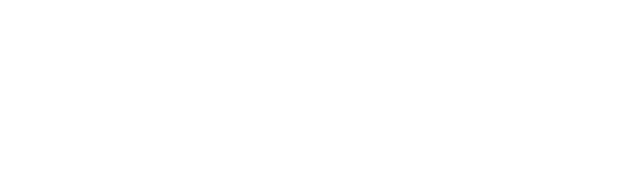
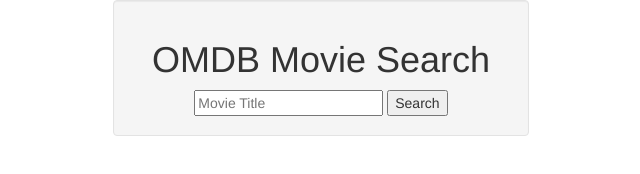
Before and after one commit to dchen71/odin-ajax_submission, a plain HTML site: page Index.html in a window 1280 px wide. Shown: the whole page, without its empty margins (319-959 px from the left). Drawn offline with nearby package versions, Linux system fonts and the light colour scheme.

Commit message:
setup base search form and bootstrap

```diff
--- a/Index.html
+++ b/Index.html
@@ -6,11 +6,22 @@
     <meta name="viewport" content="width=device-width, initial-scale=1">
     <title>Home</title>
     <link href="Styles/style.css" rel="stylesheet">
+    <link rel="stylesheet" type="text/css" href="Styles/bootstrap.min.css">
+    <script src="https://ajax.googleapis.com/ajax/libs/jquery/1.11.3/jquery.min.js"></script>
+    <script type="text/javascript" src="Scripts/bootstrap.min.js"></script>
   </head>
   <body>
+  <div class="container-fluid text-center col-md-12">
+    <div class="col-md-4 col-md-offset-4 well">
+      <h1>OMDB Movie Search</h1>
+      <form>
+        <input type="text" name="movietitle" placeholder="Movie Title">
+        <input type="submit" value="Search">
+      </form>
 
+    </div>
+  </div>
 
-  <script src="https://ajax.googleapis.com/ajax/libs/jquery/1.11.3/jquery.min.js"></script>
   <script type="text/javascript" src="Scripts/ajax.js"></script>
 
   </body>
```
Also changed, not shown: Scripts/bootstrap.min.js (added), Styles/bootstrap.min.css (added).
